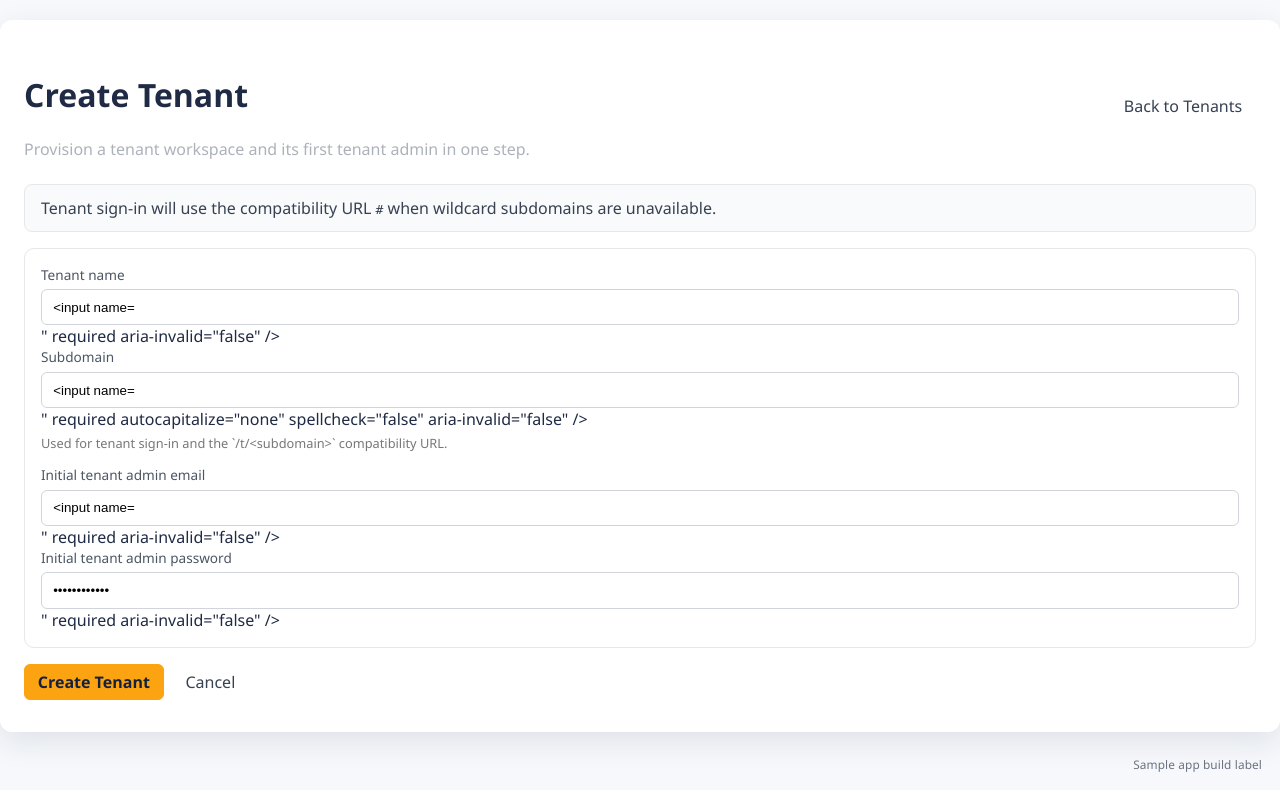
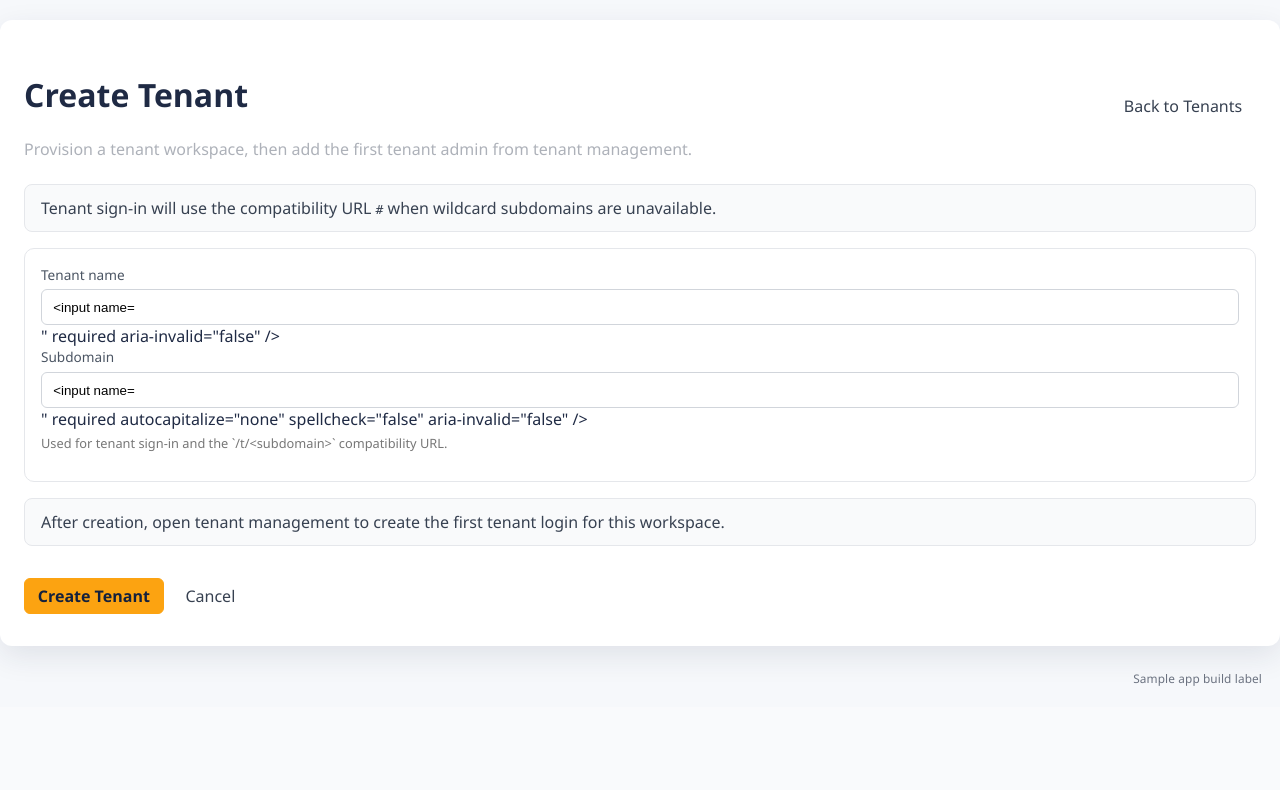
Before and after one commit to StumpyRob/Weighbridge_web, a Python web app: template app/templates/admin/tenant_form.html in a window 1280 px wide. Shown: the part 93-883 px from the top of the page. After the commit the page ends 779 px from the top, so only its background shows below. Run offline with Jinja, Linux system fonts and the light colour scheme; the template is opened without the code that fills it: most values are stand-ins (such as "Sample title", 1, 10 or a date in 2020); form fields are guessed from the names that the template uses; some libraries are stand-ins or nearby versions.

Commit message:
refactor: route first tenant user setup through tenant management
chore: remove dead tenant creation admin flow

```diff
--- a/app/templates/admin/tenant_form.html
+++ b/app/templates/admin/tenant_form.html
@@ -6,7 +6,7 @@
   <div class="page-header">
     <div>
       <h1>Create Tenant</h1>
-      <p class="muted">Provision a tenant workspace and its first tenant admin in one step.</p>
+      <p class="muted">Provision a tenant workspace, then add the first tenant admin from tenant management.</p>
     </div>
     <div class="actions btn-group">
       <a class="btn btn--ghost" href="/platform/tenants">Back to Tenants</a>
@@ -69,37 +69,11 @@
           <p class="tenant-form__error">{{ field_errors["subdomain"] }}</p>
         {% endif %}
       </div>
+    </section>
 
-      <div class="field">
-        <label for="admin_email">Initial tenant admin email</label>
-        <input
-          type="email"
-          id="admin_email"
-          name="admin_email"
-          value="{{ form.admin_email }}"
-          required
-          aria-invalid="{{ 'true' if field_errors.get('admin_email') else 'false' }}"
-        />
-        {% if field_errors.get("admin_email") %}
-          <p class="tenant-form__error">{{ field_errors["admin_email"] }}</p>
-        {% endif %}
-      </div>
-
-      <div class="field">
-        <label for="admin_password">Initial tenant admin password</label>
-        <input
-          type="password"
-          id="admin_password"
-          name="admin_password"
-          value="{{ form.admin_password }}"
-          required
-          aria-invalid="{{ 'true' if field_errors.get('admin_password') else 'false' }}"
-        />
-        {% if field_errors.get("admin_password") %}
-          <p class="tenant-form__error">{{ field_errors["admin_password"] }}</p>
-        {% endif %}
-      </div>
-    </section>
+    <div class="notice">
+      After creation, open tenant management to create the first tenant login for this workspace.
+    </div>
 
     <div class="actions btn-group">
       <button type="submit" class="btn btn--primary">Create Tenant</button>
```
Also changed, not shown: app/routes/superadmin.py (+3 -30 lines), app/templates/admin/tenant_detail.html (+7 -1 lines), app/templates/admin/tenants_list.html (+0 -15 lines), tests/test_multi_tenant_smoke.py (+48 -37 lines).
